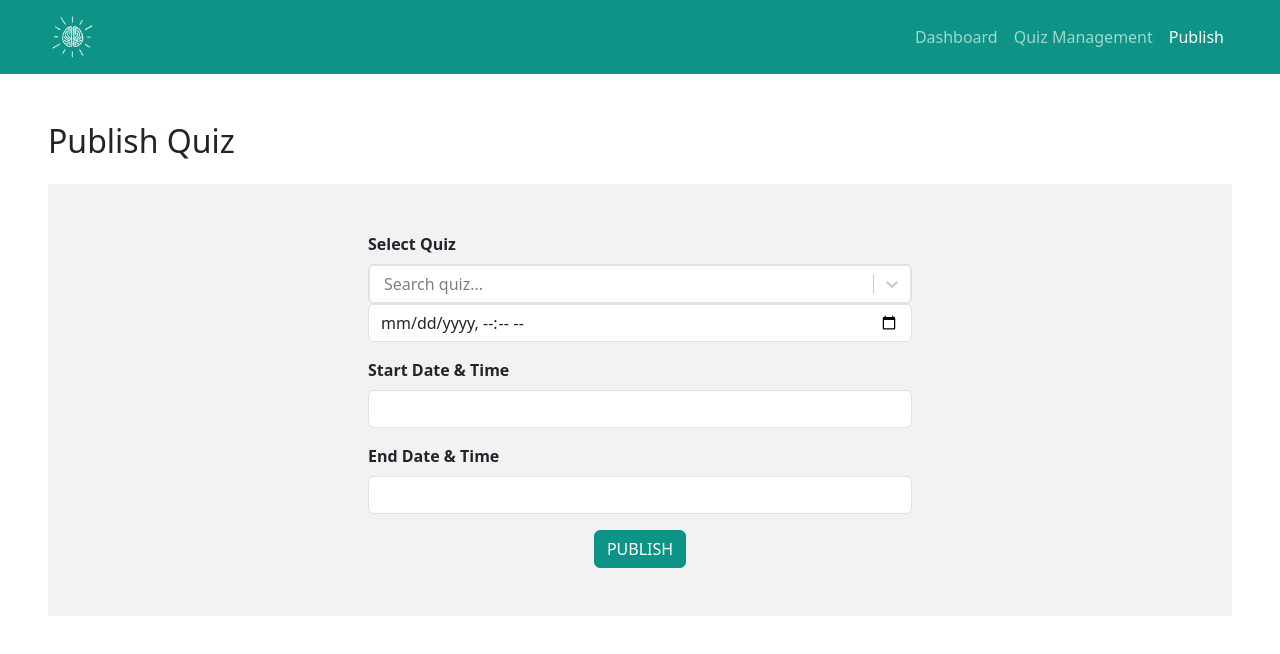
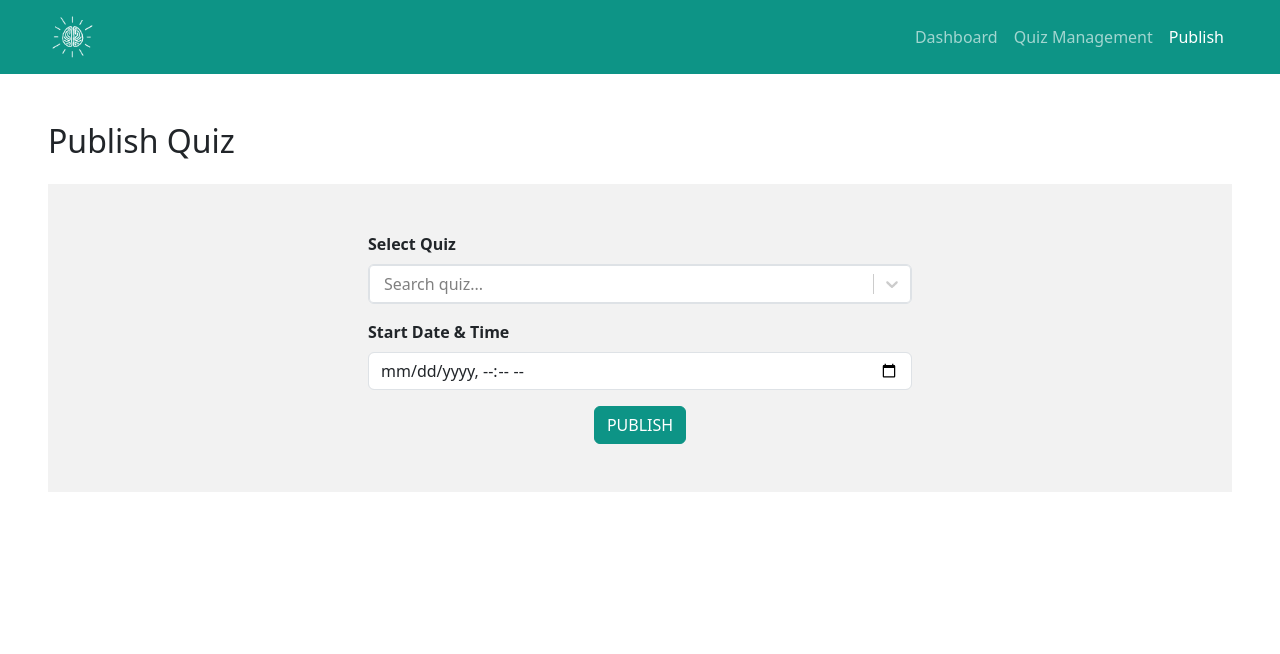
Before and after one commit to roja-cherry/innovator_quiz, a React (Vite) app: page /admin/publish in a window 1280 px wide. Shown: the top 654 px of the page. Built offline with nearby package versions, Linux system fonts and the light colour scheme.

Commit message:
start date time default picker

```diff
--- a/src/pages/admin/publish/Publish.jsx
+++ b/src/pages/admin/publish/Publish.jsx
@@ -11,7 +11,7 @@ const customStyles = {
       : state.isFocused
       ? "#0d9486" // hover/focus (optional)
       : "white",
-    color: state.isFocused ? 'white' : 'black',
+    color: state.isFocused ? "white" : "black",
   }),
   control: (base) => ({
     ...base,
@@ -47,6 +47,14 @@ const customStyles = {
 export const Publish = () => {
   const [selectedOption, setSelectedOption] = useState(null);
   const [startDateTime, setStartDateTime] = useState(null);
+  const [endDateTime, setEndDateTime] = useState(null);
+
+  const calculateTermDuration = () => {
+    const start = new Date(startDateTime);
+    const end = new Date(endDateTime);
+    const timeDiff = end - start;
+    const days = timeDiff / (1000 * 3600 * 24);
+  };
 
   const handleSubmit = (e) => {
     e.preventDefault;
@@ -83,51 +91,27 @@ export const Publish = () => {
             />
           </div>
 
-          <div>
-            <input type="datetime-local" className="form-control" style={{
-              accentColor: "var(--bs-primary)"
-            }} />
+          <div className="mt-3">
+            <label htmlFor="startDateTime" className="form-label">
+              Start Date & Time
+            </label>
+            <input
+              type="datetime-local"
+              className="form-control"
+              name="startDateTime"
+            />
           </div>
 
-          <div>
-            <div className="mt-3">
-              <label htmlFor="" className="form-label">
-                Start Date & Time
-              </label>
-            </div>
-            <DatePicker
-              name="start-date-time"
-              selected={startDateTime}
-              onChange={(date) => console.log(date)}
-              dateFormat="MMMM d, yyyy h:mm aa"
-              className="form-control w-100"
-              showTimeSelect
-            />
-          </div>
-          <div>
-            <div className="mt-3">
-              <label htmlFor="" className="form-label">
-                End Date & Time
-              </label>
-            </div>
-            <DatePicker
-              name="start-date-time"
-              selected={startDateTime}
-              onChange={(date) => console.log(date)}
-              dateFormat="MMMM d, yyyy h:mm aa"
-              className="form-control w-100"
-              showTimeSelect
-            />
-            <div className="text-center">
-              <button className="btn btn-primary mt-3" type="submit">
-                PUBLISH
-              </button>
-            </div>
+          <div className="text-center">
+            <button className="btn btn-primary mt-3" type="submit">
+              PUBLISH
+            </button>
           </div>
         </form>
       </div>
     </section>
   );
+
   return (
     <div style={{ padding: "40px" }}>
       <h1 style={{ fontSize: "24px", fontWeight: "bold" }}>PUBLISH QUIZ</h1>
```
